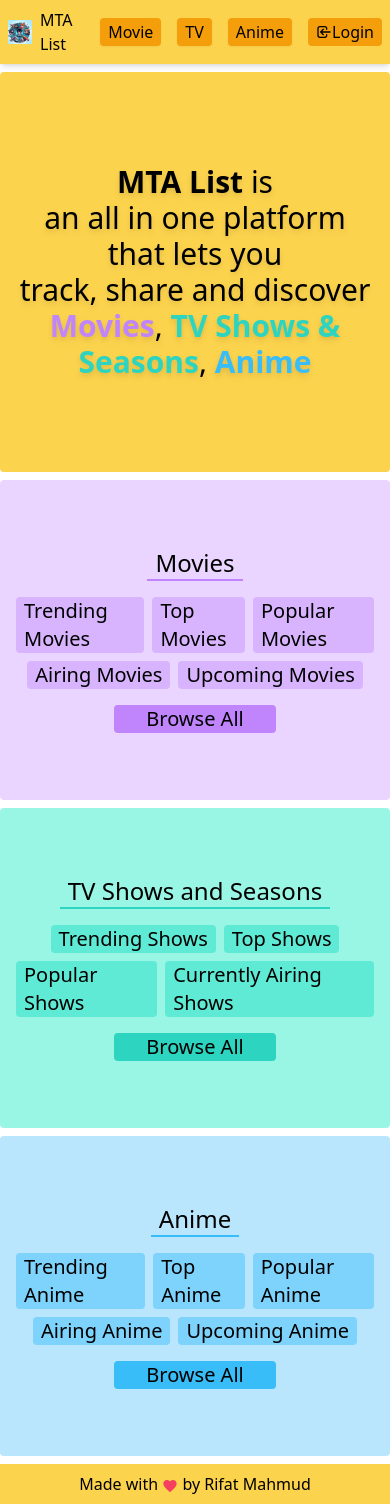
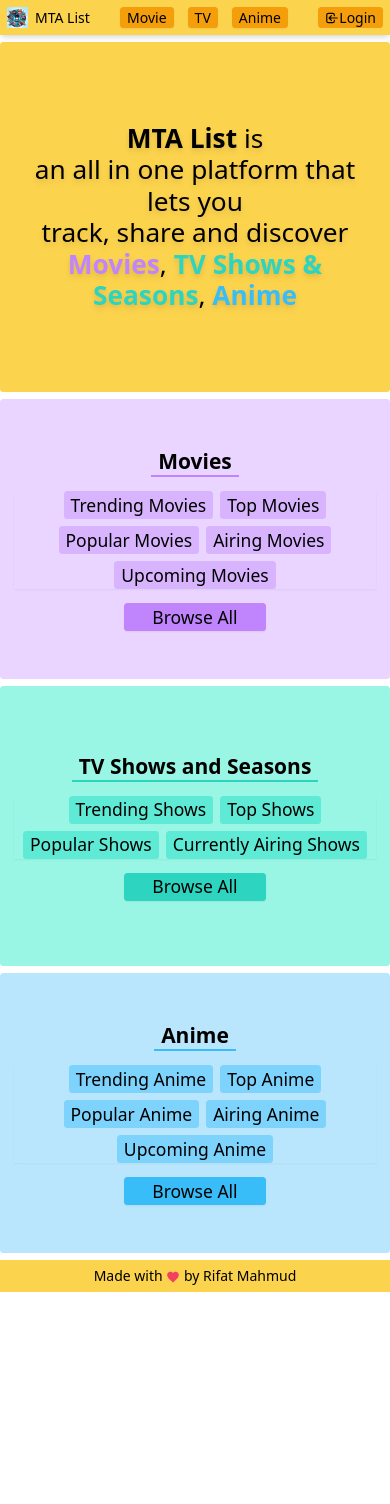
Before and after one commit to RifatMahmudno-1/mta-list, a Nuxt app: page / in a window 390 px wide. After the commit the page ends 1292 px from the top, so only its background shows below. Built offline with nearby package versions, Linux system fonts and the light colour scheme.

Commit message:
some responsiveness

```diff
--- a/assets/css/tailwind.css
+++ b/assets/css/global.css
@@ -3,6 +3,14 @@
 @tailwind utilities;
 
 @layer base {
+	html {
+		@apply max-[480px]:text-sm;
+	}
+
+	body {
+		@apply overscroll-none;
+	}
+
 	svg {
 		@apply inline-block align-middle;
 	}
--- a/components/ConTiles.vue
+++ b/components/ConTiles.vue
@@ -4,15 +4,15 @@
 			<h2 class="font-semibold text-lg">{{ props.title }}</h2>
 			<NuxtLink v-if="props.compact" :href="`/${type}/${props.title.toLowerCase()}`" class="bg-theme-color-500 rounded px-2 flex items-center">More <IconRight /></NuxtLink>
 		</div>
-		<div class="p-4 flex flex-wrap gap-x-2 gap-y-4 justify-evenly rounded">
+		<div class="p-4 flex flex-wrap max-[400px]:gap-2 gap-4 justify-evenly rounded">
 			<!-- pending -->
-			<div v-if="pending" v-for="e in ([].length = props.compact ? 10 : 20)" class="w-[10rem]">
+			<div v-if="pending" v-for="e in ([].length = props.compact ? 10 : 20)" class="w-[10rem] max-[550px]:w-[8rem] max-[400px]:w-[7rem] max-[350px]:w-[6rem]">
 				<div class="aspect-[2/3] rounded-lg mb-1 overflow-hidden loading">&nbsp;</div>
 				<p class="px-2 loading w-[8rem] mx-auto rounded">&nbsp;</p>
 			</div>
 
 			<!-- loaded -->
-			<div class="w-[10rem] relative [&:hover_.olwneoiu]:grid [&:hover_.ireuhghug]:block" v-else-if="data?.results?.length" v-for="each in props.compact ? data.results?.slice(0, 10) : data.results" :key="each.id">
+			<div class="w-[10rem] max-[550px]:w-[8rem] max-[400px]:w-[7rem] max-[350px]:w-[6rem] relative [&:hover_.olwneoiu]:grid [&:hover_.ireuhghug]:block" v-else-if="data?.results?.length" v-for="each in props.compact ? data.results?.slice(0, 10) : data.results" :key="each.id">
 				<NuxtLink :href="`/${type}/id/${each.id}`">
 					<div class="aspect-[2/3] rounded-lg mb-1 overflow-hidden bg-theme-color-200 relative">
 						<img v-if="each.poster" :src="each.poster" loading="lazy" class="w-full h-full object-cover object-center" />
--- a/components/Navigation.vue
+++ b/components/Navigation.vue
@@ -16,11 +16,11 @@
 				</button>
 			</form>
 			<div v-else class="justify-self-center flex gap-4">
-				<NuxtLink class="bg-theme-color-500 px-2 py-0.5 rounded shadow-sm" v-for="(val, key) in selectables" :href="'/' + key">{{ val }}</NuxtLink>
+				<NuxtLink class="bg-theme-color-500 px-2 py-0.5 rounded shadow-sm hover:shadow-md transition-shadow" v-for="(val, key) in selectables" :href="'/' + key">{{ val }}</NuxtLink>
 			</div>
 
-			<div class="flex gap-2">
-				<NuxtLink v-if="route.meta.user" href="/list" class="bg-theme-color-500 px-2 py-0.5 flex items-center rounded"> <IconList /> My list </NuxtLink>
+			<div class="flex gap-2 [&>a:hover]:shadow-md [&>a]:transition-shadow h-full">
+				<NuxtLink v-if="route.meta.user" href="/list" class="bg-theme-color-500 px-2 py-0.5 flex items-center rounded"> <IconList /><span class="max-[500px]:hidden">My list</span></NuxtLink>
 				<NuxtLink v-if="route.meta.user" href="/profile" class="bg-theme-color-500 px-2 py-0.5 flex items-center rounded"> <IconProfile /></NuxtLink>
 				<NuxtLink href="/login" class="bg-theme-color-500 px-2 py-0.5 flex items-center rounded"> <IconLogin :class="route.meta.user ? 'rotate-180' : ''" /> {{ route.meta.user ? '' : 'Login' }} </NuxtLink>
 			</div>
--- a/nuxt.config.ts
+++ b/nuxt.config.ts
@@ -3,7 +3,7 @@ export default defineNuxtConfig({
 	devtools: { enabled: false },
 	typescript: { shim: true },
 	modules: ['@nuxtjs/tailwindcss'],
-	css: ['~/assets/css/tailwind.css'],
+	css: ['~/assets/css/global.css'],
 	tailwindcss: { editorSupport: true },
 	vite: { build: { assetsInlineLimit: 0 } },
 	app: {
--- a/pages/index.vue
+++ b/pages/index.vue
@@ -13,50 +13,38 @@
 		</header>
 
 		<div theme="movie" class="min-h-[20rem] grid content-center text-xl justify-items-center bg-theme-color-200 gap-4 px-4 rounded">
-			<h2 class="text-2xl border-b-2 px-2 border-theme-color-400">Movies</h2>
-			<div class="grid justify-items-center gap-2">
-				<div class="flex gap-2">
-					<NuxtLink href="/movie/trending" class="bg-theme-color-300 px-2 rounded">Trending Movies</NuxtLink>
-					<NuxtLink href="/movie/top" class="bg-theme-color-300 px-2 rounded">Top Movies</NuxtLink>
-					<NuxtLink href="/movie/popular" class="bg-theme-color-300 px-2 rounded">Popular Movies</NuxtLink>
-				</div>
-				<div class="flex gap-2">
-					<NuxtLink href="/movie/airing" class="bg-theme-color-300 px-2 rounded">Airing Movies</NuxtLink>
-					<NuxtLink href="/movie/upcoming" class="bg-theme-color-300 px-2 rounded">Upcoming Movies</NuxtLink>
-				</div>
+			<h2 class="text-2xl border-b-2 px-2 border-theme-color-400 font-semibold">Movies</h2>
+			<div class="flex gap-2 flex-wrap justify-center max-w-[480px] [&>a:hover]:shadow-md shadow-sm [&>a]:transition-shadow">
+				<NuxtLink href="/movie/trending" class="bg-theme-color-300 px-2 py-0.5 rounded">Trending Movies</NuxtLink>
+				<NuxtLink href="/movie/top" class="bg-theme-color-300 px-2 py-0.5 rounded">Top Movies</NuxtLink>
+				<NuxtLink href="/movie/popular" class="bg-theme-color-300 px-2 py-0.5 rounded">Popular Movies</NuxtLink>
+				<NuxtLink href="/movie/airing" class="bg-theme-color-300 px-2 py-0.5 rounded">Airing Movies</NuxtLink>
+				<NuxtLink href="/movie/upcoming" class="bg-theme-color-300 px-2 py-0.5 rounded">Upcoming Movies</NuxtLink>
 			</div>
-			<NuxtLink href="/movie" class="bg-theme-color-400 px-8 rounded">Browse All</NuxtLink>
+			<NuxtLink href="/movie" class="bg-theme-color-400 px-8 py-0.5 rounded hover:shadow-md shadow-sm transition-shadow">Browse All</NuxtLink>
 		</div>
 
 		<div theme="tv" class="min-h-[20rem] grid content-center text-xl justify-items-center bg-theme-color-200 gap-4 px-4 rounded">
-			<h2 class="text-2xl border-b-2 px-2 border-theme-color-400">TV Shows and Seasons</h2>
-			<div class="grid justify-items-center gap-2">
-				<div class="flex gap-2">
-					<NuxtLink href="/tv/trending" class="bg-theme-color-300 px-2 rounded">Trending Shows</NuxtLink>
-					<NuxtLink href="/tv/top" class="bg-theme-color-300 px-2 rounded">Top Shows</NuxtLink>
-				</div>
-				<div class="flex gap-2">
-					<NuxtLink href="/tv/popular" class="bg-theme-color-300 px-2 rounded">Popular Shows</NuxtLink>
-					<NuxtLink href="/tv/airing" class="bg-theme-color-300 px-2 rounded">Currently Airing Shows</NuxtLink>
-				</div>
+			<h2 class="text-2xl border-b-2 px-2 border-theme-color-400 font-semibold">TV Shows and Seasons</h2>
+			<div class="flex gap-2 flex-wrap justify-center max-w-[480px] [&>a:hover]:shadow-md shadow-sm [&>a]:transition-shadow">
+				<NuxtLink href="/tv/trending" class="bg-theme-color-300 px-2 py-0.5 rounded">Trending Shows</NuxtLink>
+				<NuxtLink href="/tv/top" class="bg-theme-color-300 px-2 py-0.5 rounded">Top Shows</NuxtLink>
+				<NuxtLink href="/tv/popular" class="bg-theme-color-300 px-2 py-0.5 rounded">Popular Shows</NuxtLink>
+				<NuxtLink href="/tv/airing" class="bg-theme-color-300 px-2 py-0.5 rounded">Currently Airing Shows</NuxtLink>
 			</div>
-			<NuxtLink href="/tv" class="bg-theme-color-400 px-8 rounded">Browse All</NuxtLink>
+			<NuxtLink href="/tv" class="bg-theme-color-400 px-8 py-0.5 rounded hover:shadow-md shadow-sm transition-shadow">Browse All</NuxtLink>
 		</div>
 
 		<div theme="anime" class="min-h-[20rem] grid content-center text-xl justify-items-center bg-theme-color-200 gap-4 px-4 rounded">
-			<h2 class="text-2xl border-b-2 px-2 border-theme-color-400">Anime</h2>
-			<div class="grid justify-items-center gap-2">
-				<div class="flex gap-2">
-					<NuxtLink href="/anime/trending" class="bg-theme-color-300 px-2 rounded">Trending Anime</NuxtLink>
-					<NuxtLink href="/anime/top" class="bg-theme-color-300 px-2 rounded">Top Anime</NuxtLink>
-					<NuxtLink href="/anime/popular" class="bg-theme-color-300 px-2 rounded">Popular Anime</NuxtLink>
-				</div>
-				<div class="flex gap-2">
-					<NuxtLink href="/anime/airing" class="bg-theme-color-300 px-2 rounded">Airing Anime</NuxtLink>
-					<NuxtLink href="/anime/upcoming" class="bg-theme-color-300 px-2 rounded">Upcoming Anime</NuxtLink>
-				</div>
+			<h2 class="text-2xl border-b-2 px-2 border-theme-color-400 font-semibold">Anime</h2>
+			<div class="flex gap-2 flex-wrap justify-center max-w-[480px] [&>a:hover]:shadow-md shadow-sm [&>a]:transition-shadow">
+				<NuxtLink href="/anime/trending" class="bg-theme-color-300 px-2 py-0.5 rounded">Trending Anime</NuxtLink>
+				<NuxtLink href="/anime/top" class="bg-theme-color-300 px-2 py-0.5 rounded">Top Anime</NuxtLink>
+				<NuxtLink href="/anime/popular" class="bg-theme-color-300 px-2 py-0.5 rounded">Popular Anime</NuxtLink>
+				<NuxtLink href="/anime/airing" class="bg-theme-color-300 px-2 py-0.5 rounded">Airing Anime</NuxtLink>
+				<NuxtLink href="/anime/upcoming" class="bg-theme-color-300 px-2 py-0.5 rounded">Upcoming Anime</NuxtLink>
 			</div>
-			<NuxtLink href="/anime" class="bg-theme-color-400 px-8 rounded">Browse All</NuxtLink>
+			<NuxtLink href="/anime" class="bg-theme-color-400 px-8 py-0.5 rounded hover:shadow-md shadow-sm transition-shadow">Browse All</NuxtLink>
 		</div>
 	</main>
 </template>
```
Also changed, not shown: 1 other file (tests, documents, lock files or other folders).
